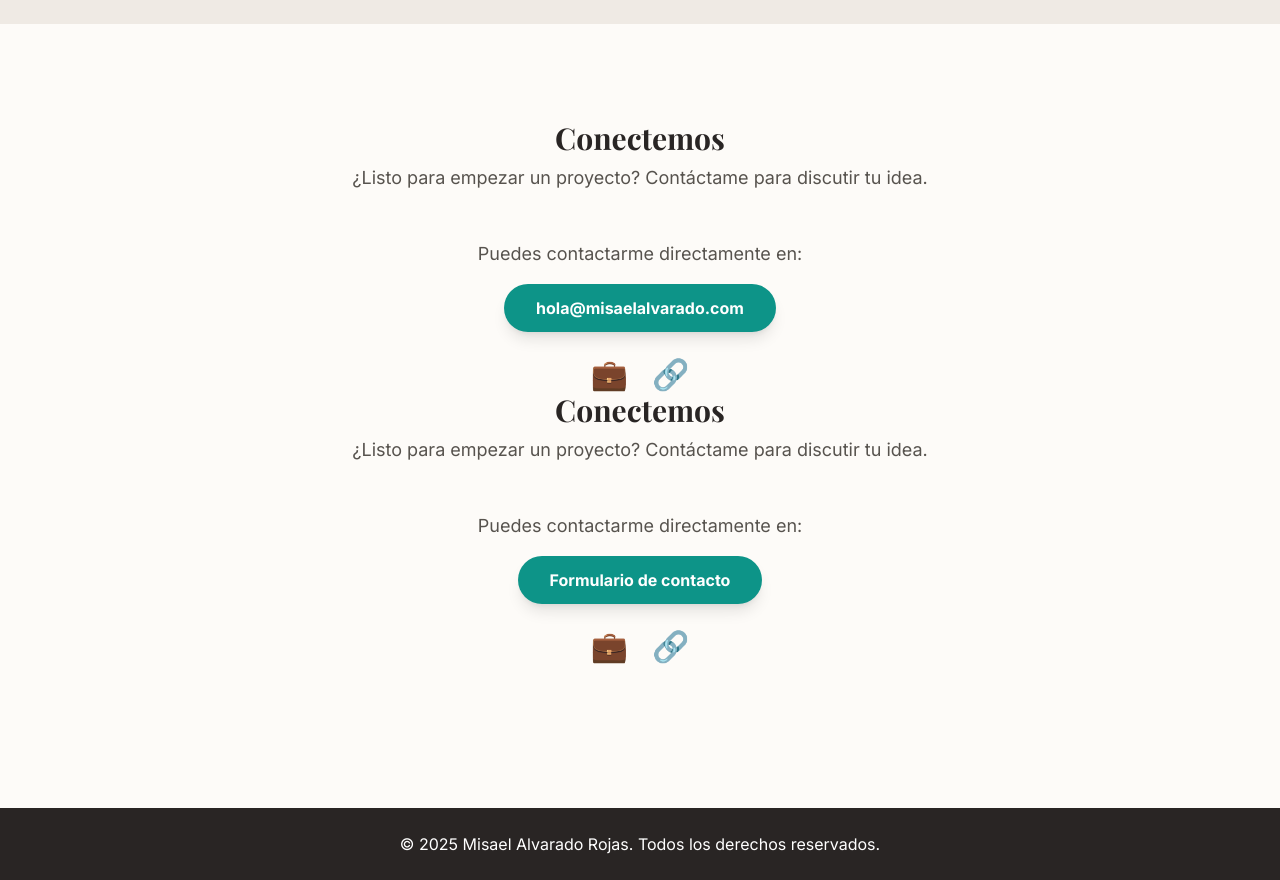
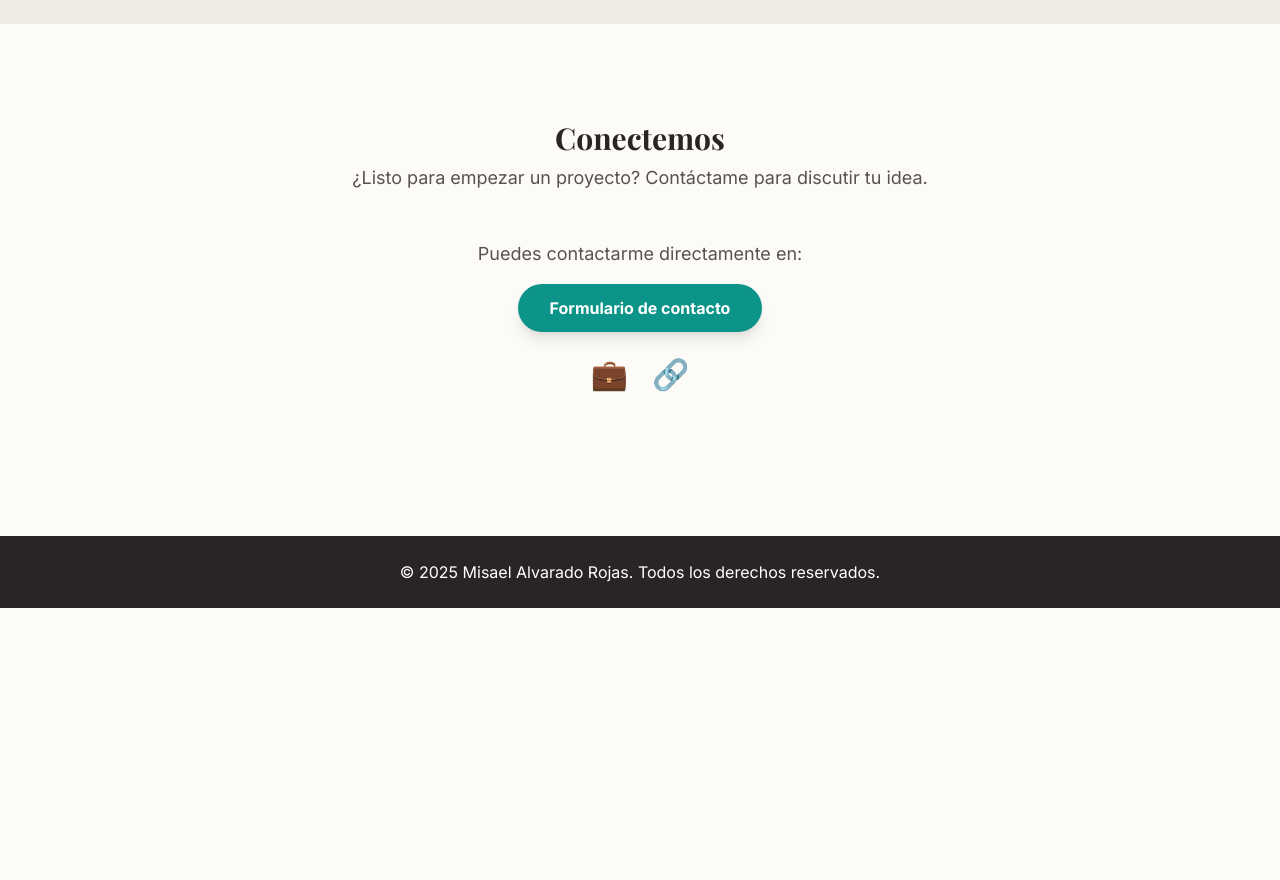
Before and after one commit to misaelalvaradorojas/portfolio, a plain HTML site: page index.html in a window 1280 px wide. Shown: the part 3820-4700 px from the top of the page. After the commit the page ends 4428 px from the top, so only its background shows below. Drawn offline with nearby package versions, Linux system fonts and the light colour scheme.

Commit message:
Update index.html

```diff
--- a/index.html
+++ b/index.html
@@ -168,24 +168,6 @@
             </div>
         </section>
 
-        <section id="contacto" class="scroll-mt-20">
-            <div class="text-center mb-12">
-                <h3 class="text-3xl font-bold text-stone-800">Conectemos</h3>
-                <p class="mt-2 text-lg text-stone-600 max-w-2xl mx-auto">¿Listo para empezar un proyecto? Contáctame para discutir tu idea.</p>
-            </div>
-            <div class="flex flex-col items-center">
-                <p class="text-lg text-stone-600">Puedes contactarme directamente en:</p>
-                <a href="mailto:hola@misaelalvarado.com" class="mt-4 inline-block bg-teal-600 text-white font-bold py-3 px-8 rounded-full shadow-lg hover:bg-teal-700 transition-colors">hola@misaelalvarado.com</a>
-                <div class="flex gap-6 mt-6">
-                    <a href="#" class="text-stone-600 hover:text-teal-600 transition-colors">
-                        <span class="text-3xl">💼</span>
-                    </a>
-                    <a href="#" class="text-stone-600 hover:text-teal-600 transition-colors">
-                        <span class="text-3xl">🔗</span>
-                    </a>
-                </div>
-            </div>
-        </section>
 
         <section id="contacto" class="scroll-mt-20">
             <div class="text-center mb-12">
```
